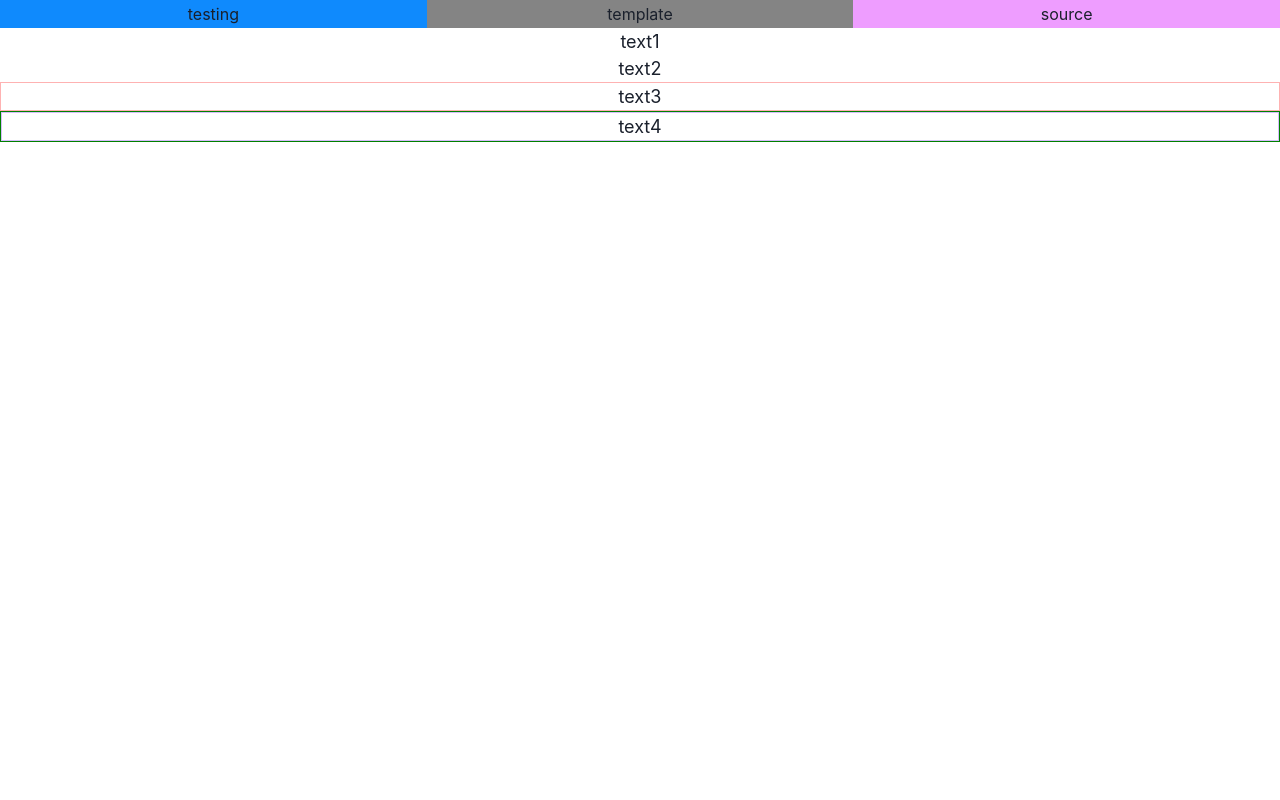
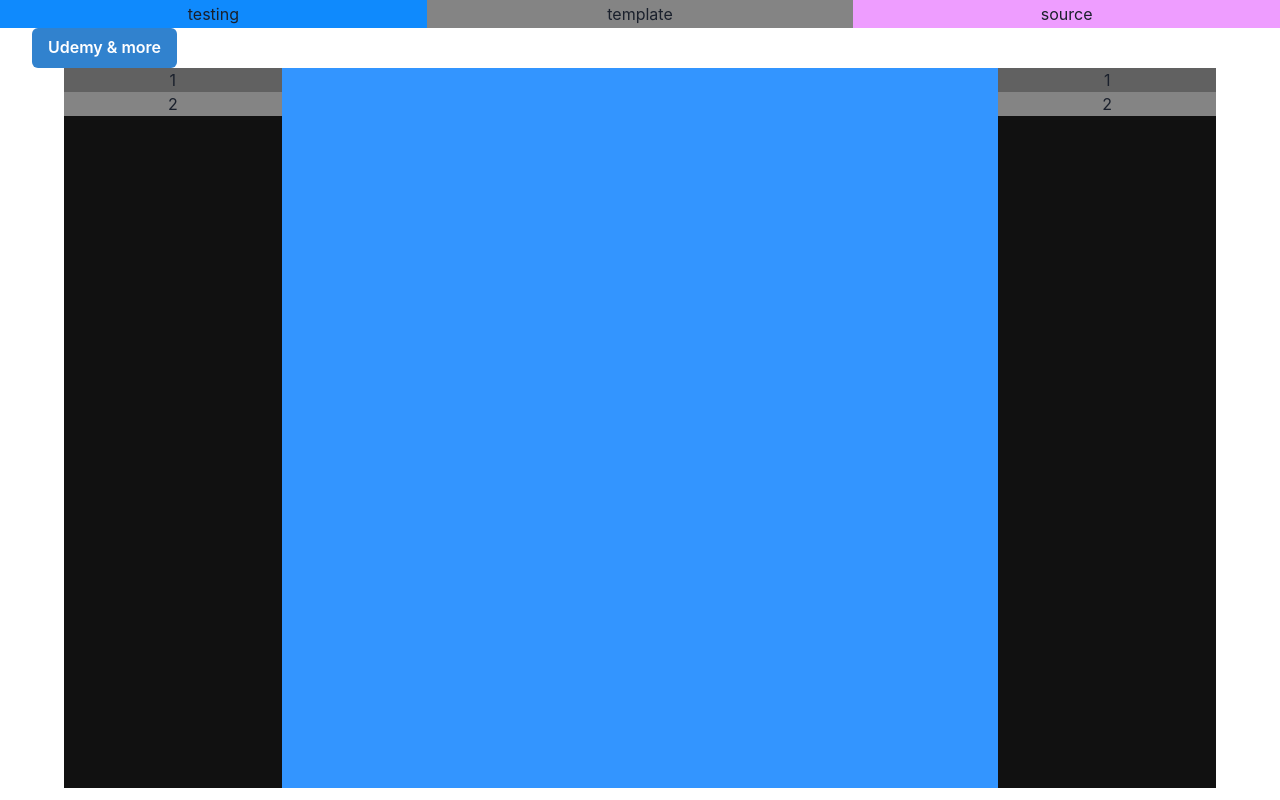
Before and after one commit to planetbridging/lucymode, a React (Create React App) app: page / in a window 1280 px wide. Built offline with nearby package versions, Linux system fonts and the light colour scheme.

Commit message:
update
changed versioning, added examples of slide panels and more

```diff
--- a/package.json
+++ b/package.json
@@ -1,6 +1,6 @@
 {
   "name": "lucymode",
-  "version": "0.1.0",
+  "version": "1.1.0",
   "private": true,
   "dependencies": {
     "@chakra-ui/react": "^1.6.8",
--- a/src/templateGenerator/contentReader.js
+++ b/src/templateGenerator/contentReader.js
@@ -174,11 +174,22 @@ export function getTemplate(item, insert) {
     //var keys = Object.keys(item);
 
     //console.log(keys);
+
     var subitem = item["content"];
     if (typeof item["content"] == "object") {
-      subitem = getTemplate(item["content"]);
+      if (Array.isArray(item["content"])) {
+        var lst = [];
+        for (var i in item["content"]) {
+          lst.push(getTemplate(item["content"][i]));
+        }
+        subitem = lst;
+      } else {
+        subitem = getTemplate(item["content"]);
+      }
     } else if (insert != null) {
       subitem = insert;
+    } else if (Array.isArray(subitem)) {
+      console.log("load array");
     }
     switch (item["i"]) {
       case "text":
@@ -210,21 +221,65 @@ export function getTemplate(item, insert) {
       case "wrapitem":
         return <ch.WrapItem>{subitem}</ch.WrapItem>;
       case "wrap":
-        return <ch.Wrap spacing={item["spacing"]}>{subitem}</ch.Wrap>;
+        return (
+          <ch.Wrap w={item["w"]} h={item["h"]} spacing={item["spacing"]}>
+            {subitem}
+          </ch.Wrap>
+        );
       case "slidepanel":
         return (
           <dc.SlidePanel
             id={item["id"]}
             side={item["side"]}
             content={subitem}
+            size={item["size"]}
+            btn1content={item["btn1content"]}
+            btn1width={item["btn1width"]}
+            btn1height={item["btn1height"]}
+            btn1cs={item["btn1colorScheme"]}
+            btn2content={item["btn2content"]}
+            btn2width={item["btn2width"]}
+            btn2height={item["btn2height"]}
+            btn2cs={item["btn2colorScheme"]}
           />
         );
       case "flex":
         return <ch.Flex>{subitem}</ch.Flex>;
       case "hstack":
         return <ch.HStack spacing={item["spacing"]}>{subitem}</ch.HStack>;
+      case "grid":
+        return (
+          <ch.Grid
+            h={item["h"]}
+            w={item["w"]}
+            templateColumns={item["templateColumns"]}
+            gap={item["gap"]}
+            bg={item["bg"]}
+          >
+            {subitem}
+          </ch.Grid>
+        );
+      case "griditem":
+        return (
+          <ch.GridItem
+            rowSpan={item["rowSpan"]}
+            colSpan={item["colSpan"]}
+            bg={item["bg"]}
+            colStart={item["colStart"]}
+            colEnd={item["colEnd"]}
+          >
+            {subitem}
+          </ch.GridItem>
+        );
+      case "link":
+        return (
+          <ch.Link href={item["href"]} color={item["color"]}>
+            {subitem}
+          </ch.Link>
+        );
     }
   }
+  console.log(item);
   console.log("bugger");
 }
 
--- a/src/templateGenerator/dynamicContent.js
+++ b/src/templateGenerator/dynamicContent.js
@@ -238,7 +238,11 @@ export class SlidePanel extends React.Component {
           {this.props.btn1content}
         </ch.Button>
         {testing}
-        <ch.Drawer isOpen={isOpen} placement={this.props.side}>
+        <ch.Drawer
+          size={this.props.size}
+          isOpen={isOpen}
+          placement={this.props.side}
+        >
           <ch.DrawerOverlay />
           <ch.DrawerContent>
             <ch.Button
--- a/src/templateGenerator/example.json
+++ b/src/templateGenerator/example.json
@@ -1,23 +1,70 @@
 {
   "content": [
-    { "i": "text", "content": "text1", "fontSize": "lg" },
-    { "i": "text", "content": "text2", "fontSize": "lg" },
     {
-      "i": "box",
-      "content": { "i": "text", "content": "text3", "fontSize": "lg" },
-      "border": "1px",
-      "borderColor": "red.200"
+      "i": "center",
+      "content": {
+        "i": "wrap",
+        "spacing": "5",
+        "content": [
+          {
+            "i": "wrapitem",
+            "content": {
+              "i": "slidepanel",
+              "side": "top",
+              "size": "full",
+              "btn1content": "Udemy & more",
+              "btn1colorScheme": "blue",
+              "btn2content": "Back",
+              "btn2colorScheme": "blue",
+              "content": {
+                "i": "wrapitem",
+                "content": {
+                  "i": "slidepanel",
+                  "side": "top",
+                  "size": "full",
+                  "btn1content": "Udemy & more",
+                  "btn1colorScheme": "blue",
+                  "btn2content": "Back",
+                  "btn2colorScheme": "blue"
+                }
+              }
+            }
+          }
+        ],
+        "w": "95vw"
+      }
     },
     {
-      "i": "box",
+      "i": "center",
       "content": {
-        "i": "box",
-        "content": { "i": "text", "content": "text4", "fontSize": "lg" },
-        "border": "1px",
-        "borderColor": "purple.200"
-      },
-      "border": "1px",
-      "borderColor": "green"
+        "i": "grid",
+        "content": [
+          {
+            "i": "griditem",
+            "content": [
+              { "i": "box", "content": "1", "bg": "#616161" },
+              { "i": "box", "content": "2", "bg": "#848484" }
+            ],
+            "colSpan": "1",
+            "bg": "#111111"
+          },
+          {
+            "i": "griditem",
+            "content": [
+              { "i": "box", "content": "1", "bg": "#616161" },
+              { "i": "box", "content": "2", "bg": "#848484" }
+            ],
+            "colStart": "5",
+            "colEnd": "6",
+            "bg": "#111111"
+          }
+        ],
+        "w": "90vw",
+        "h": "90vh",
+        "bg": "#3395FF",
+        "templateColumns": "repeat(5, 1fr)",
+        "gap": "4"
+      }
     }
   ]
 }
--- a/src/templateGenerator/tg.jsx
+++ b/src/templateGenerator/tg.jsx
@@ -124,6 +124,7 @@ class TG extends React.Component {
           <Switch>
             <Route path="/source/">
               <AceEditor
+                width="100%"
                 placeholder="Placeholder Text"
                 mode="javascript"
                 name="blah2"
@@ -144,6 +145,10 @@ class TG extends React.Component {
             </Route>
             <Route path="/testing/">
               <div>
+                <ch.Grid templateColumns="repeat(5, 1fr)" gap={4}>
+                  <ch.GridItem colSpan={2} h="10" bg="tomato" />
+                  <ch.GridItem colStart={4} colEnd={6} h="10" bg="papayawhip" />
+                </ch.Grid>
                 {sc.getBox(<sc.objText content={"lol"} />)}
                 {sc.getFlex([sc.getSpace(), <sc.objText content="a" />])}
 
```
